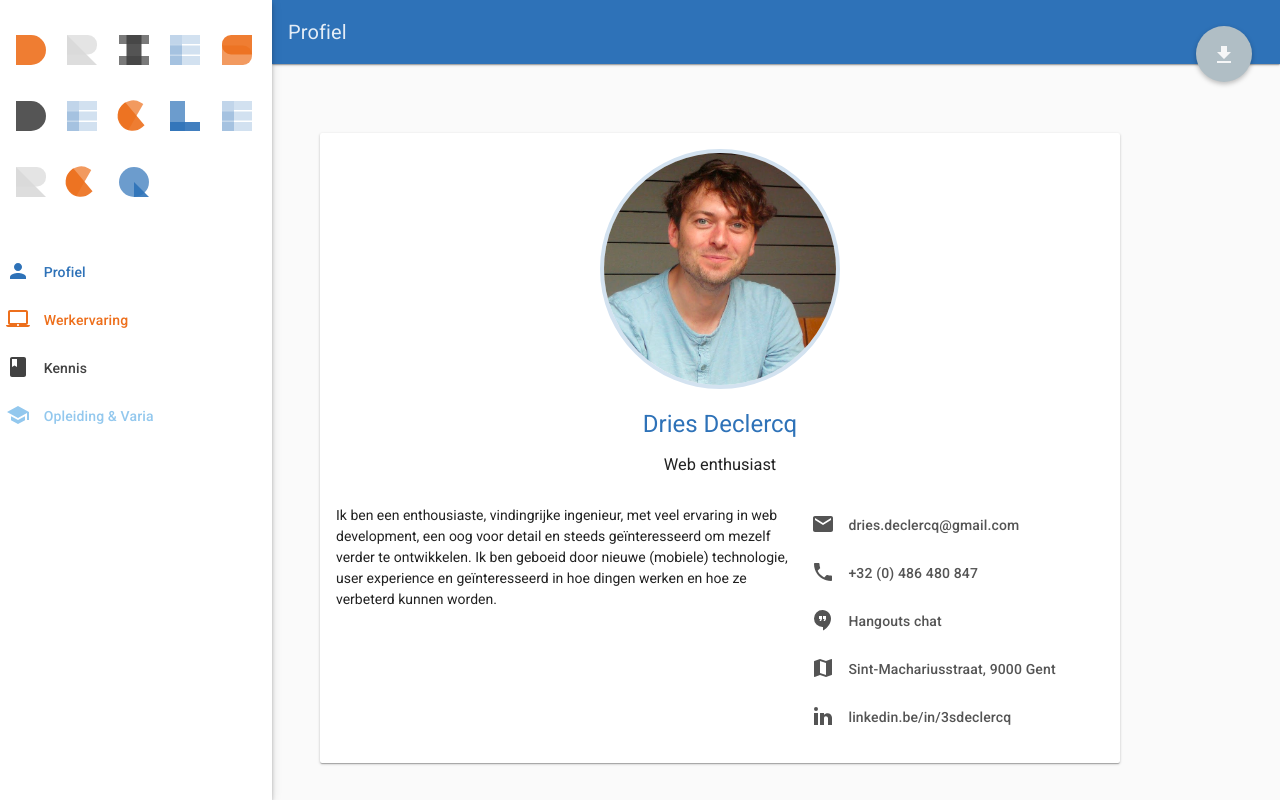
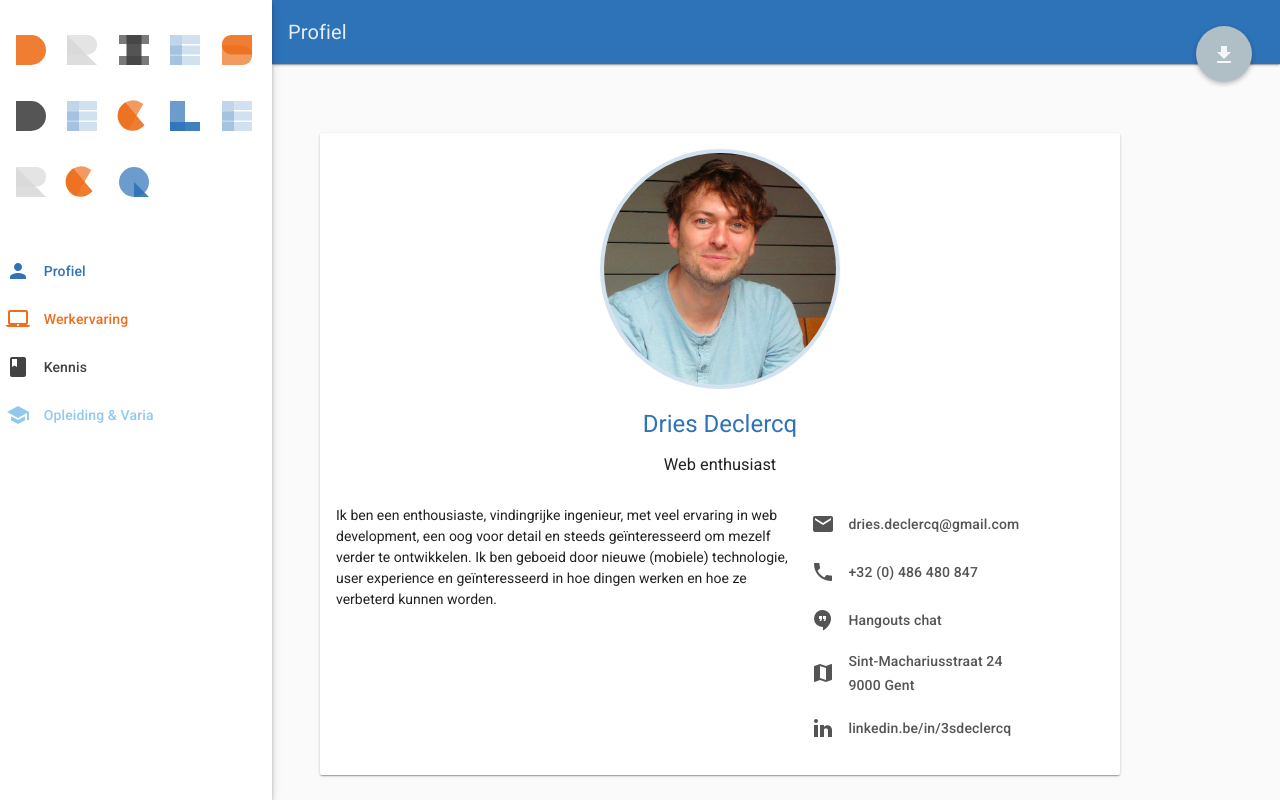
Before and after one commit to driesdeclercq/resume, a website: page app/index.html in a window 1280 px wide. Drawn offline with Linux system fonts and the light colour scheme.

Commit message:
Update address on profile page, adjust styling

```diff
--- a/app/assets/app.css
+++ b/app/assets/app.css
@@ -84,9 +84,9 @@ md-card md-list-item {
 .md-inline-list-icon-label {
   display: inline-block;
   padding-left: 10px;
-  padding-right: 10px;
-  margin-top: -10px;
-  height: 24px;
+  padding-right: 0;
+  line-height: 24px;
+  text-align: left;
   vertical-align: middle;
   text-transform: none;
 }
--- a/app/src/services/contactService.ts
+++ b/app/src/services/contactService.ts
@@ -33,7 +33,7 @@ module MyResumeApp {
         href: 'https://hangouts.google.com/call/yssqn7v6ebdz5fbey6d5xk4x5ye'
       },
       {
-        text: 'Sint-Machariusstraat, 9000 Gent',
+        text: 'Sint-Machariusstraat 24<br>9000 Gent',
         icon: 'map',
         href: 'https://goo.gl/maps/GQYCpxxuw5C2'
       },
```
Also changed, not shown: app/dist/services/contactService.js, app/dist/view/p_profile.html, 1 other file.
